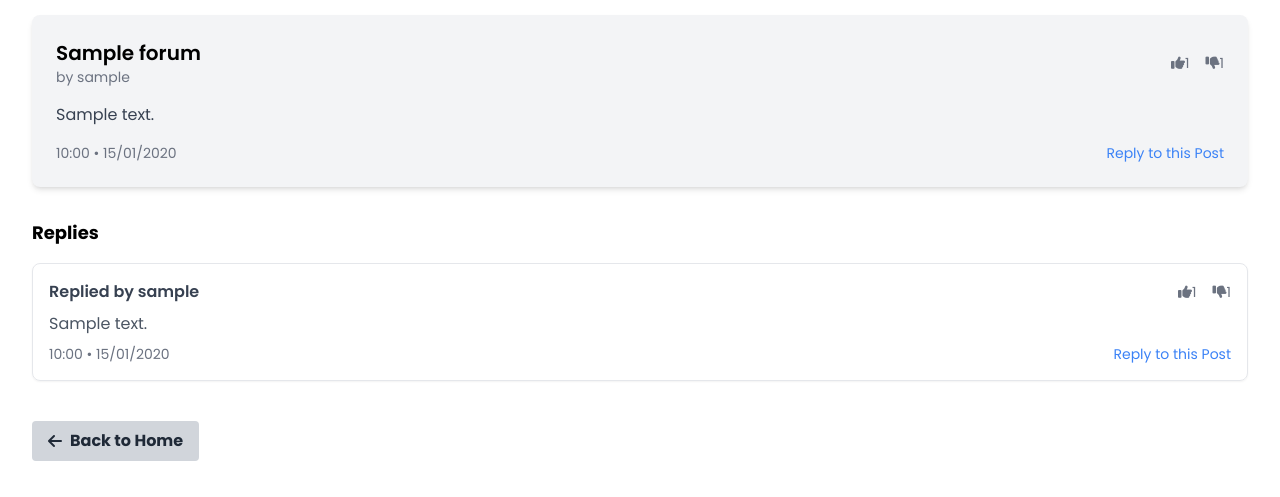
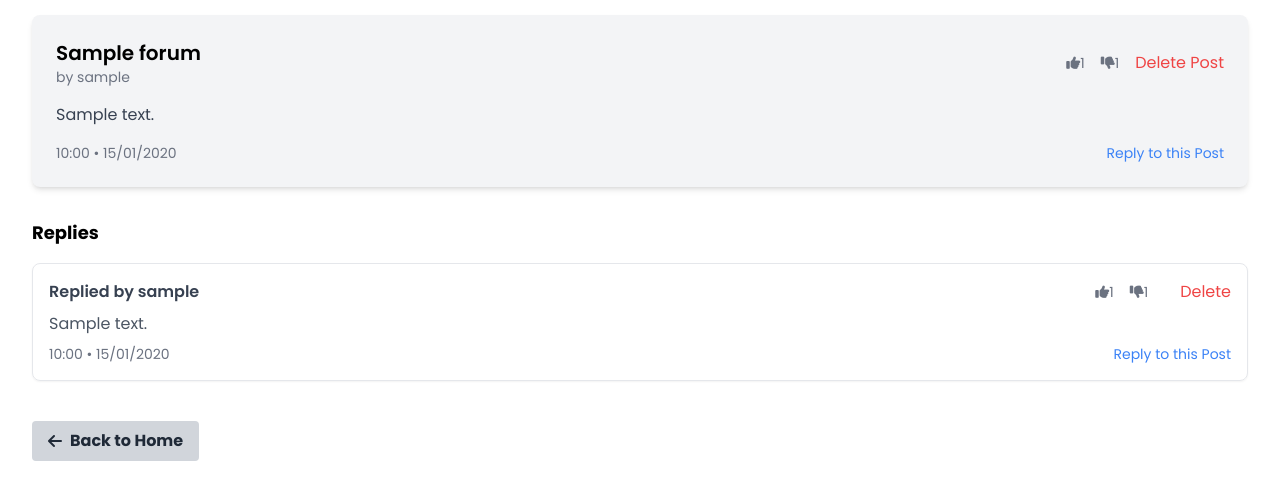
Before and after one commit to F6PBP/eventyog, a Django app: page /yogforum/post/1/ in a window 1280 px wide. Shown: the part 81-578 px from the top of the page. Run offline with Django 5.2, Linux system fonts and the light colour scheme; a user stored in the database is signed in; tables that the repository leaves empty hold one stand-in row (values such as "Sample post"); some libraries are stand-ins or nearby versions.

Commit message:
feat: alhamdulillah add_post and delete_post

```diff
--- a/modules/yogforum/forms.py
+++ b/modules/yogforum/forms.py
@@ -1,7 +1,7 @@
 from django import forms
 from modules.main.models import Forum
 
-class ForumForm(forms.ModelForm):
+class AddForm(forms.ModelForm):
     class Meta:
         model = Forum
         fields = ['title', 'content']  # Field yang akan diisi oleh user
--- a/modules/yogforum/templates/components/reply.html
+++ b/modules/yogforum/templates/components/reply.html
@@ -1,20 +1,28 @@
-<div class="p-4 border border-gray-200 shadow-sm mb-4 rounded-lg">  <!-- Tambahkan class rounded-lg -->
+<div class="p-4 border border-gray-200 shadow-sm mb-4 rounded-lg">
     <div class="flex justify-between items-center mb-2">
         <div>
             <p class="font-semibold text-gray-700">
                 Replied by {{ reply.user.user.username }}
             </p>
             {% if reply.reply_to %}
-                <p class="text-gray-500">To {{ reply.reply_to.user.user.username }}</p> <!-- Target reply -->
+                <p class="text-gray-500">To {{ reply.reply_to.user.user.username }}</p>
             {% endif %}
         </div>
+
         <div class="flex items-center space-x-4">
             <span class="text-sm text-gray-500 flex items-center">
-                <i class="fas fa-thumbs-up"></i> {{ reply.totalLike }} <!-- Like reply -->
+                <i class="fas fa-thumbs-up"></i> {{ reply.totalLike }}
             </span>
             <span class="text-sm text-gray-500 flex items-center">
-                <i class="fas fa-thumbs-down"></i> {{ reply.totalDislike }} <!-- Dislike reply -->
+                <i class="fas fa-thumbs-down"></i> {{ reply.totalDislike }}
             </span>
+            <!-- Only show the delete button for the reply owner -->
+            {% if reply.user == request.user.userprofile %}
+                <form method="POST" action="{% url 'yogforum:delete_reply' reply_id=reply.id %}" class="inline">
+                    {% csrf_token %}
+                    <button type="submit" class="text-red-500 hover:text-red-700 ml-4">Delete</button>
+                </form>
+            {% endif %}
         </div>
     </div>
     <p class="text-gray-600 mb-2">{{ reply.content }}</p>
--- a/modules/yogforum/templates/viewforum.html
+++ b/modules/yogforum/templates/viewforum.html
@@ -16,6 +16,14 @@
                     <span class="text-sm text-gray-500 flex items-center">
                         <i class="fas fa-thumbs-down"></i> {{ forum_post.totalDislike }} <!-- Jumlah dislike -->
                     </span>
+
+                    <!-- Show delete button only if the current user is the owner of the post -->
+                    {% if request.user == forum_post.user.user %}
+                        <form method="POST" action="{% url 'yogforum:delete_post' forum_post.id %}">
+                            {% csrf_token %}
+                            <button type="submit" class="text-red-500 hover:text-red-700">Delete Post</button>
+                        </form>
+                    {% endif %}
                 </div>
             </div>
             <p class="text-gray-700 mb-4">{{ forum_post.content }}</p>
--- a/modules/yogforum/templates/yogforum.html
+++ b/modules/yogforum/templates/yogforum.html
@@ -10,7 +10,7 @@
         {% include "ds/button.html" with icon="fa fa-plus" text="Add Post" class="fixed right-10 bottom-10 z-50 w-fit h-fit" id="openModalButton" specify="open-modal-1" button_type="primary" %}
 
         <!-- Modal untuk Add Post -->
-        {% include "components/create_post_modal" %}
+        {% include "components/new_post_modal.html" with modal_id="open-modal-1" modal_title="+ Add Post" modal_label="modal-label" modal_class="w-[350px] max-w-[350px] lg:min-w-[1000px] h-fit max-h-[500px] lg:max-h-[700px]"%}
 
         <!-- Grid untuk Forum Posts -->
         <section class="mt-6 grid grid-cols-1 sm:grid-cols-2 lg:grid-cols-3 gap-8">
--- a/modules/yogforum/urls.py
+++ b/modules/yogforum/urls.py
@@ -1,10 +1,12 @@
 from django.urls import path
-from modules.yogforum.views import *
+from modules.yogforum.views import main, viewforum, add_post, delete_post, delete_reply
 
 app_name = 'yogforum'
 
 urlpatterns = [
     path('', main, name='main'),
     path('post/<int:post_id>/', viewforum, name='viewforum'),
-    path('add/', add_post, name='add_post'),  # Route untuk menambahkan post
+    path('add-post/', add_post, name='add_post'),
+    path('post/<int:post_id>/delete/', delete_post, name='delete_post'),
+    path('reply/<int:reply_id>/delete/', delete_reply, name='delete_reply'),
 ]
--- a/modules/yogforum/views.py
+++ b/modules/yogforum/views.py
@@ -4,7 +4,7 @@ from django.http import JsonResponse
 from django.http import HttpRequest, HttpResponse
 from django.contrib.auth.decorators import login_required
 from django.contrib import messages
-from modules.yogforum.forms import ForumForm
+from modules.yogforum.forms import AddForm
 
 def viewforum(request, post_id):
     # Cari post berdasarkan post_id
@@ -32,14 +32,27 @@ def main(request):
     }
     return render(request, 'yogforum.html', context)
 
-@login_required
 def add_post(request):
     if request.method == 'POST':
-        form = ForumForm(request.POST)
+        form = AddForm(request.POST)
         if form.is_valid():
-            new_post = form.save(commit=False)
-            new_post.user = request.user.userprofile  # Asosiasikan post dengan user yang sedang login
-            new_post.save()
-            messages.success(request, 'Your post has been successfully added!')
-            return redirect('yogforum:main')
+            post = form.save(commit=False)
+            post.user = request.user.userprofile  # assuming user has a related profile
+            post.save()
+            return redirect('yogforum:main')  # redirect to forum main page after adding post
+    else:
+        form = AddForm()
+
+    return render(request, 'components/new_post_modal.html', {'form': form})
+
+@login_required
+def delete_post(request, post_id):
+    post = get_object_or_404(Forum, id=post_id, user=request.user.userprofile)
+    post.delete()
     return redirect('yogforum:main')
+
+@login_required
+def delete_reply(request, reply_id):
+    reply = get_object_or_404(ForumReply, id=reply_id, user=request.user.userprofile)
+    reply.delete()
+    return redirect('yogforum:viewforum', post_id=reply.forum.id)
```
Also changed, not shown: modules/yogforum/templates/components/new_post_modal.html (added, +23 -0 lines), 1 other file.
